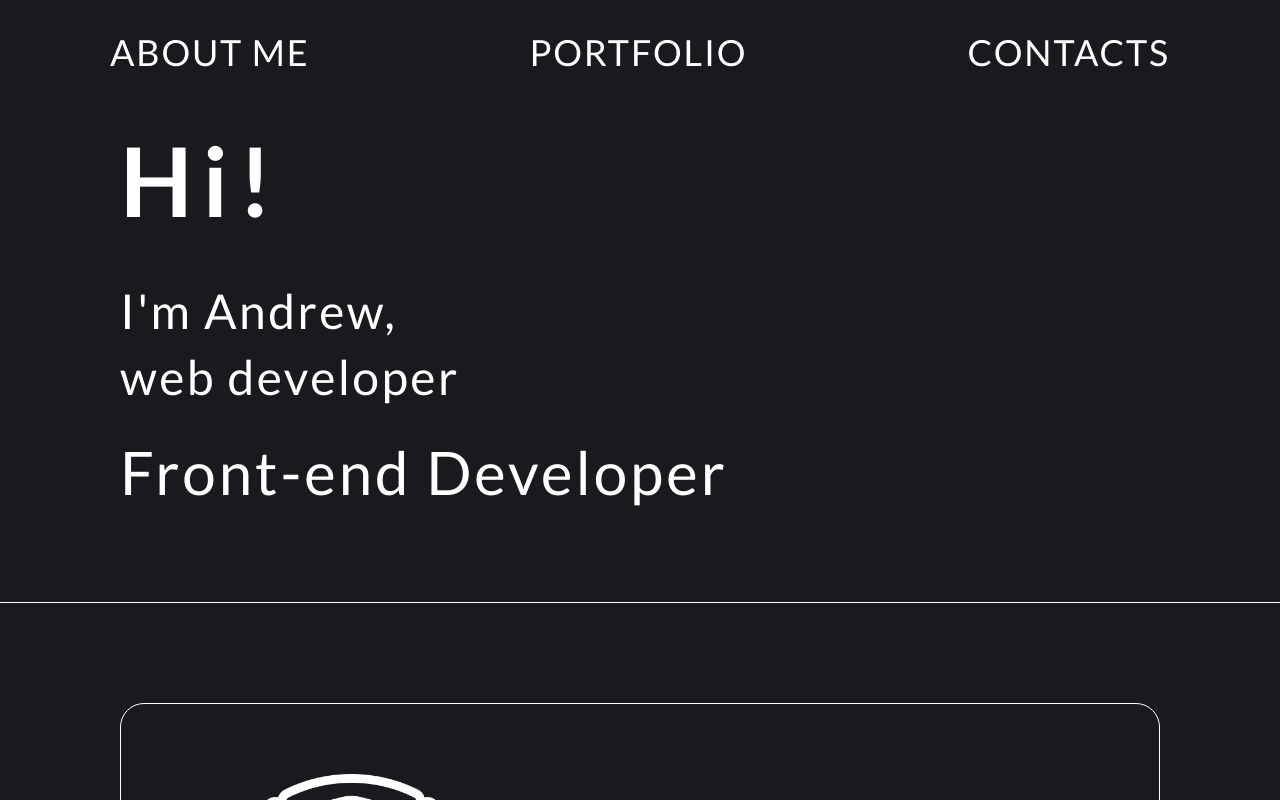
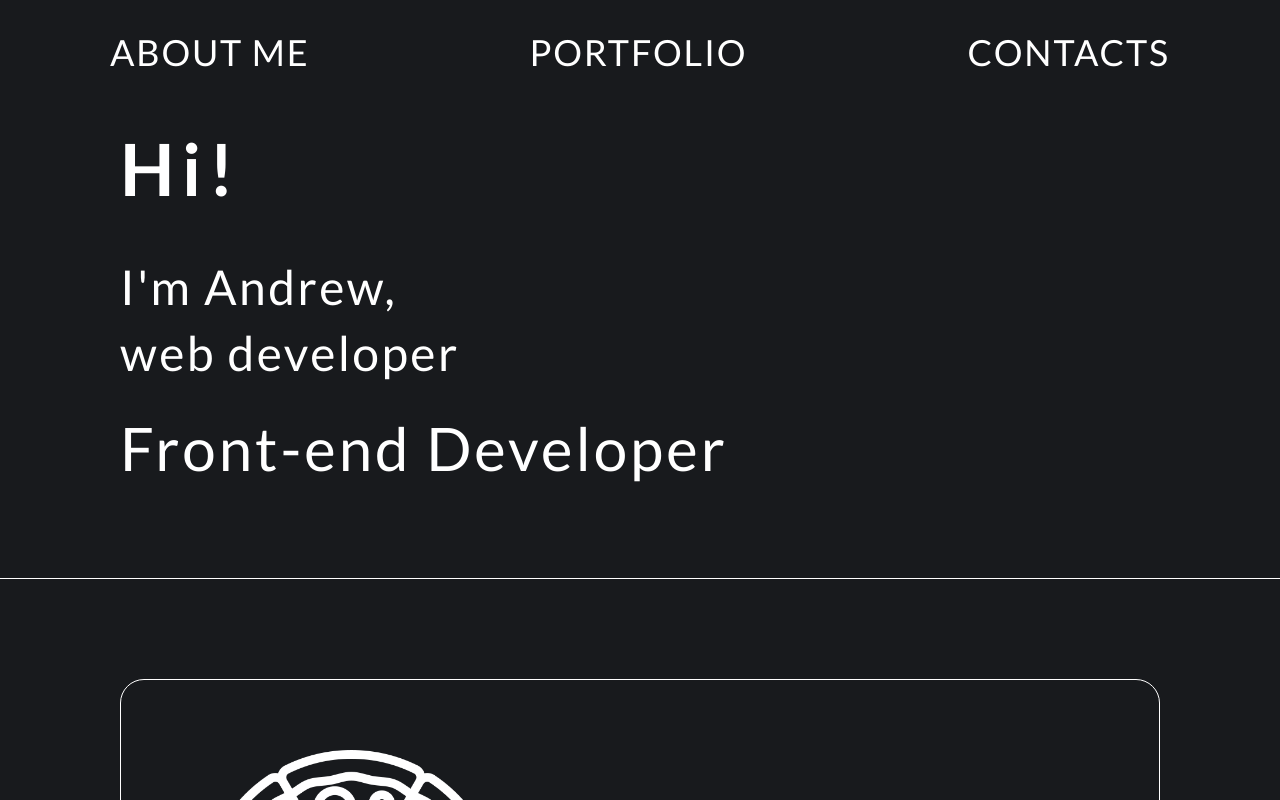
Before and after one commit to PICKLEGENT/ar23-portfolio-website, a React (Vite) app: page / in a window 1280 px wide. Shown: the part 840-1640 px from the top of the page. Built offline with nearby package versions, Linux system fonts and the light colour scheme.

Commit message:
Little Update

```diff
--- a/src/components/CustomHeading.tsx
+++ b/src/components/CustomHeading.tsx
@@ -2,7 +2,7 @@ import { CustomHeadingProps } from "../types"
 
 const CustomHeading = ({ title }: CustomHeadingProps) => {
     return (
-        <p className="my-50 text-8xl font-bold text-primary-white tracking-widest">{title}</p>
+        <p className="my-50 text-7xl font-bold text-primary-white tracking-widest">{title}</p>
     )
 }
 
```
